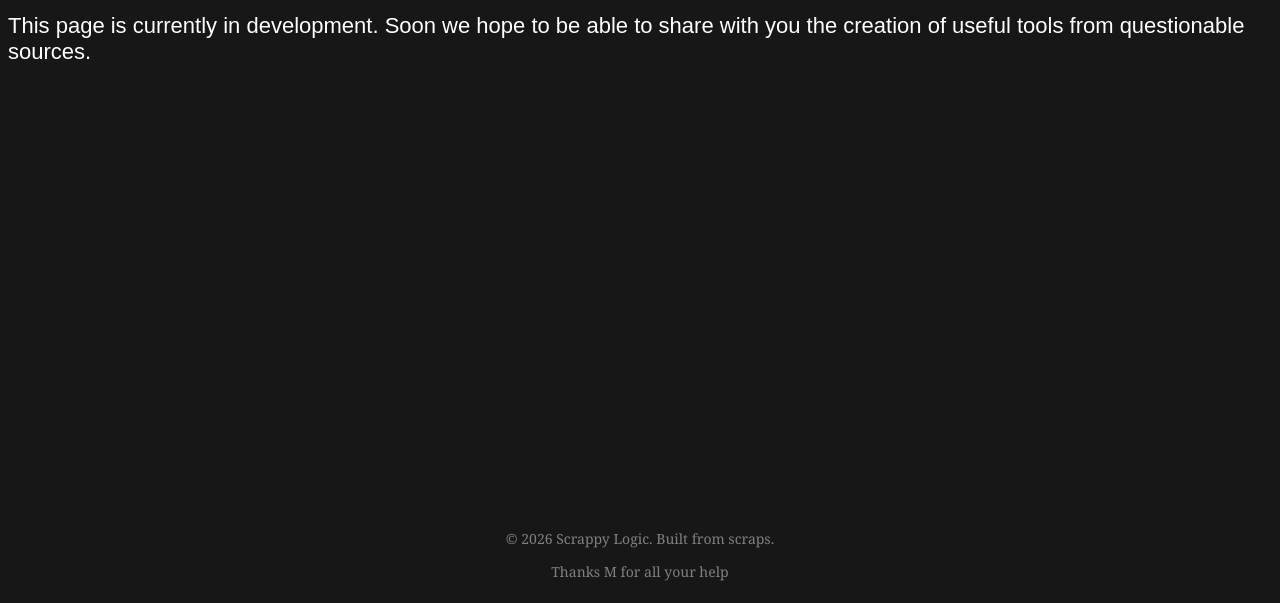
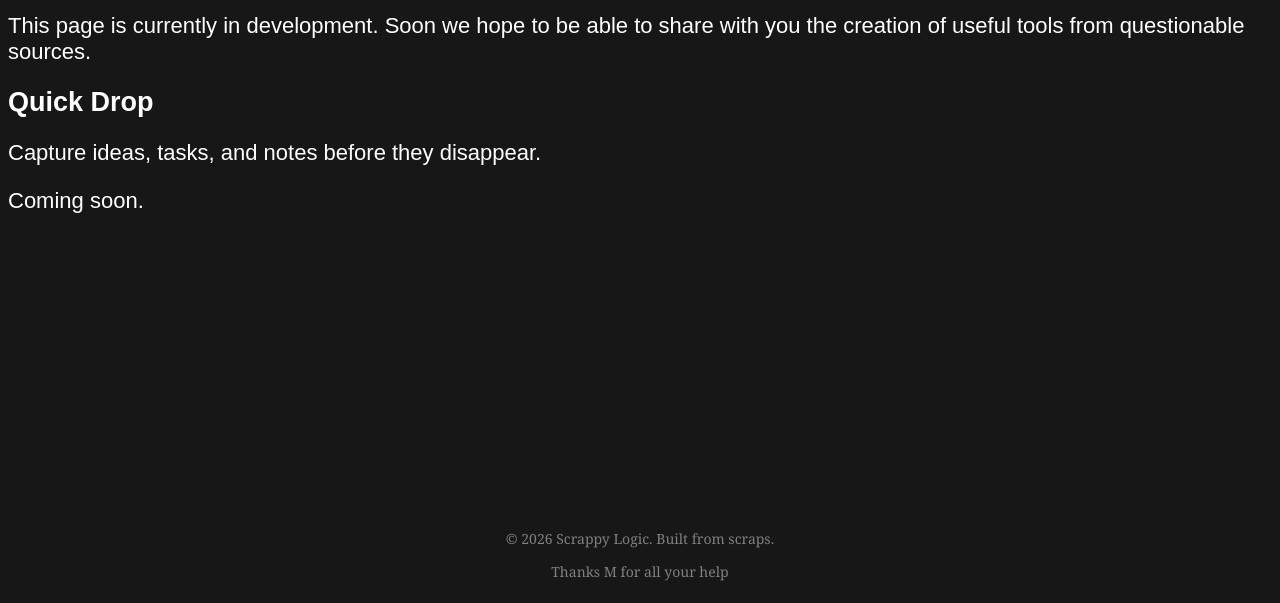
Before and after one commit to CptnKirk002/scrappylogic-website, a plain HTML site: page index.html in a window 1280 px wide. Shown: the part 197-800 px from the top of the page. Drawn offline with Linux system fonts and the light colour scheme.

Commit message:
Update index.html

```diff
--- a/index.html
+++ b/index.html
@@ -56,6 +56,11 @@
     <main>
       <h1>Welcome to Scrappy Logic</h1>
       <p>This page is currently in development. Soon we hope to be able to share with you the creation of useful tools from questionable sources.</p>
+      <section id="quick-drop">
+        <h2>Quick Drop</h2>
+        <p>Capture ideas, tasks, and notes before they disappear.</p>
+        <p>Coming soon.</p>
+      </section>
     </main>
 
     <footer>
```
